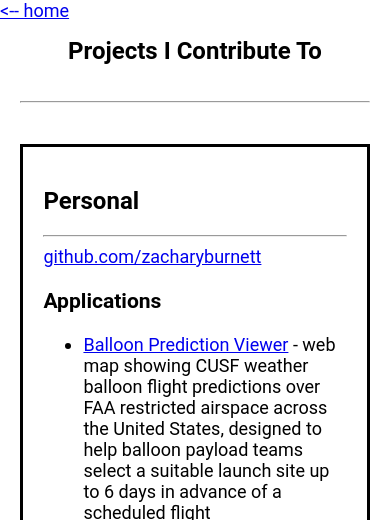
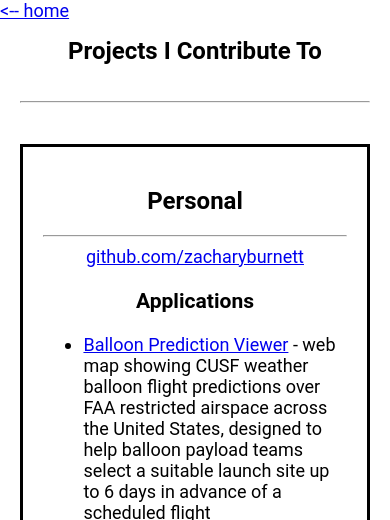
Before and after one commit to zacharyburnett/zacharyburnett.github.io, a plain HTML site: page projects/index.html in a window 390 px wide. Shown: the top 520 px of the page. Drawn offline with Linux system fonts and the light colour scheme; grey boxes are pictures that could not be loaded.

Commit message:
text alignment

```diff
--- a/content.css
+++ b/content.css
@@ -7,23 +7,32 @@ html, body {
 }
 
 .container {
-    display:   flex;
-    flex-wrap: wrap;
+    display: flex;
 }
 
 .item {
-    flex-grow:   1;
-    flex-shrink: 3;
+    flex: 1 2 auto;
 }
 
 .box {
-    margin:     2ch;
-    padding:    2ch;
+    margin:  2ch;
+    padding: 2ch;
+    border:  solid;
+}
+
+ul {
     text-align: left;
-    border:     solid;
 }
 
 @media screen and (max-width: 990px) {
+    .container {
+        flex-wrap: wrap;
+    }
+
+    .item {
+        flex-basis: 100%;
+    }
+
     h1 {
         font-size: x-large;
     }
--- a/projects/index.html
+++ b/projects/index.html
@@ -14,7 +14,7 @@
     <h1>Projects I Contribute To</h1>
 </div>
 <hr style="margin: 2ch;">
-<div class="container">
+<div class="container" style="text-align: center;">
     <section class="item box">
         <h1>Personal</h1>
         <hr>
```
